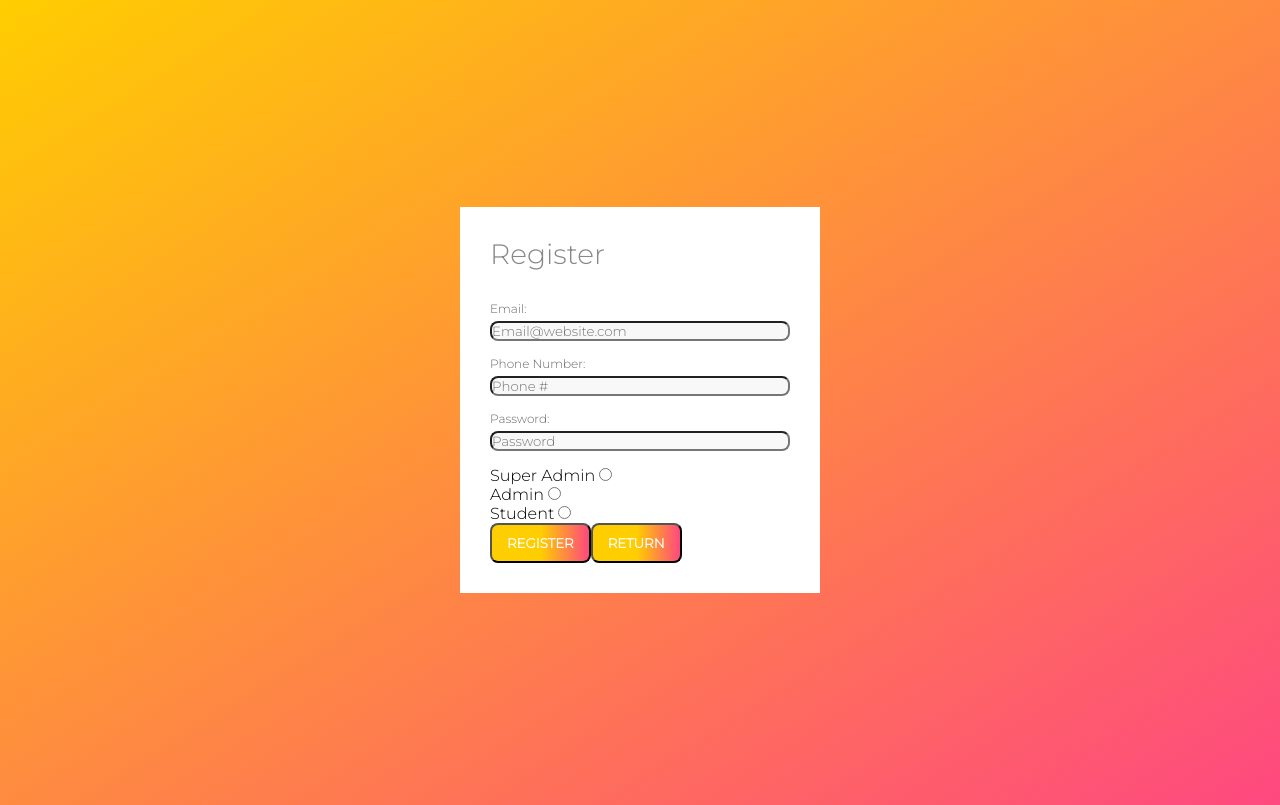
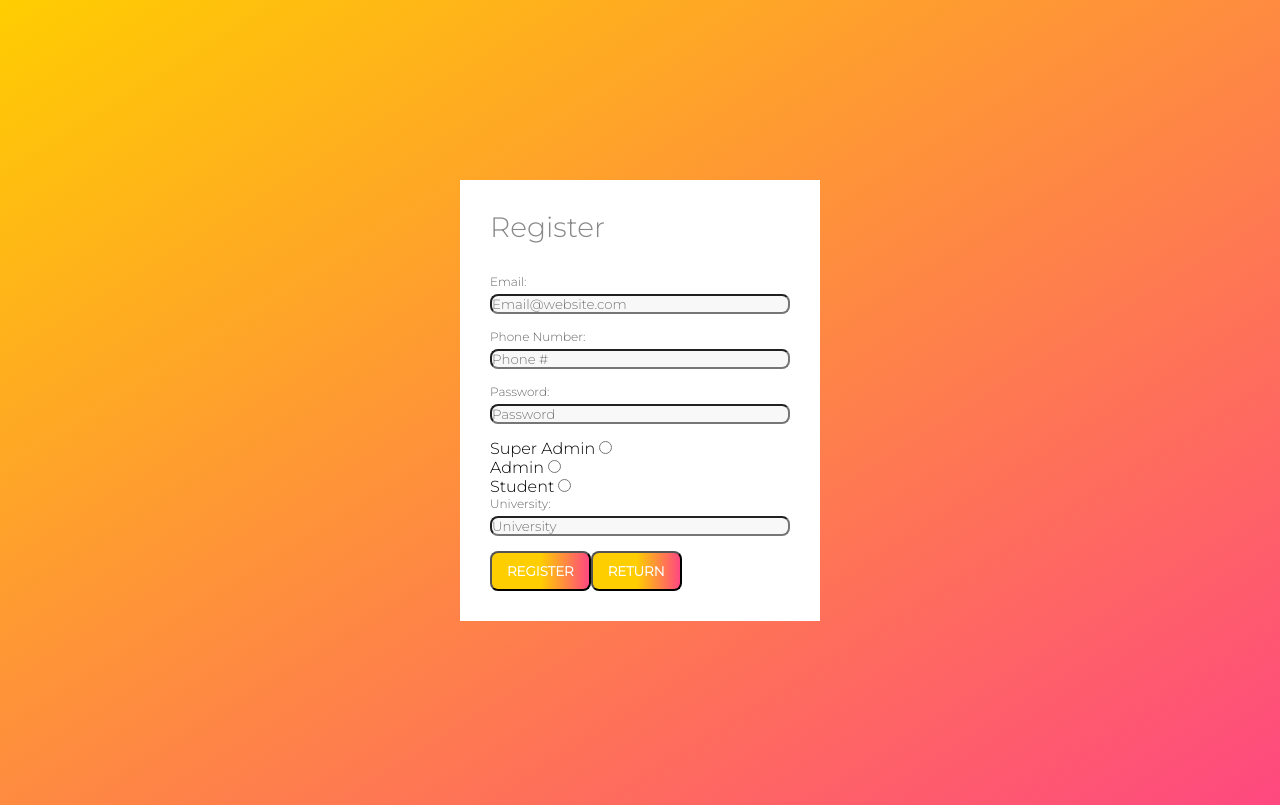
Before and after one commit to SirCamyCamCam/COP4710-Project, a React (Create React App) app in the folder client/: page /register in a window 1280 px wide. Built offline with nearby package versions, Linux system fonts and the light colour scheme.

Commit message:
Users and events now have a University input

```diff
--- a/client/src/components/CreateEvent.js
+++ b/client/src/components/CreateEvent.js
@@ -18,8 +18,8 @@ function CreateEvent() {
 
   const [markers, setMarkers] = useState([]);
 
-  const [details, setDetails] = useState({EventName: "", EventName: "", EventType: "", EventPhone: "", EventCategory: "",
-                                          EventLat: "", EventLon: "", EventDesc: "", EventDate: "", EventTime: ""});
+  const [details, setDetails] = useState({EventName: "", EventName: "", EventType: "", EventPhone: "", EventCategory: "", EventRSO: "",
+                                          EventLat: "", EventLon: "", EventDesc: "", EventDate: "", EventTime: "", EventUniversity: ""});
 
   const getLatLng = e => {
     getLatLong1({...latLong, lat: e.latLng.lat(), long: e.latLng.lng()});
@@ -96,6 +96,28 @@ function CreateEvent() {
                         <input id="RSO" type="radio" onChange={e => setDetails({...details, EventType: "RSO"})} checked={details.EventType == "RSO"}/>
                     <br/>
                 </div>
+              </div>
+
+              <div className="form-group">
+                  <label>Event RSO: (only if Event Type is RSO) </label>
+                  <input
+                  type="EventRSO"
+                  name="EventRSO"
+                  className="register-input"
+                  placeholder="Event RSO"
+                  id="EventRSO"
+                  onChange={e => setDetails({...details, EventRSO: e.target.value})} value={details.EventRSO} />
+              </div>
+
+              <div className="form-group">
+                  <label>University: </label>
+                  <input
+                  type="University"
+                  name="University"
+                  className="register-input"
+                  placeholder="University"
+                  id="University"
+                  onChange={e => setDetails({...details, EventUniversity: e.target.value})} value={details.EventUniversity} />
               </div>
 
               <div className="form-group">
--- a/client/src/components/Register.js
+++ b/client/src/components/Register.js
@@ -4,7 +4,7 @@ import axios from 'axios'
 import './../index.css'
 
 function Register({ error }) {
-    const [details, setDetails] = useState({AdminEmail: "", AdminPassword: "", AdminType: "", AdminNumber: ""});
+    const [details, setDetails] = useState({AdminEmail: "", AdminPassword: "", AdminType: "", AdminNumber: "", AdminUniversity: ""});
 
     const createUser = e => {
         e.preventDefault();
@@ -80,19 +80,16 @@ function Register({ error }) {
                         </div>
                     </div>
 
-                    {/* <div className="radio">
-                        <label>
-                            <input type="radio" value="Admin" onChange={e => setDetails({...details, accountType: e.target.value})} value={details.accountType} />
-                            Admin
-                        </label>
+                    <div className="form-group">
+                        <label>University: </label>
+                        <input
+                        type="University"
+                        name="University"
+                        className="register-input"
+                        placeholder="University"
+                        id="University"
+                        onChange={e => setDetails({...details, AdminUniversity: e.target.value})} value={details.AdminUniversity} />
                     </div>
-
-                    <div className="radio">
-                        <label>
-                            <input type="radio" value="Student" onChange={e => setDetails({...details, accountType: e.target.value})} value={details.accountType} />
-                            Student
-                        </label>
-                    </div> */}
 
                     <input type="submit" value="REGISTER"/>
 
```
